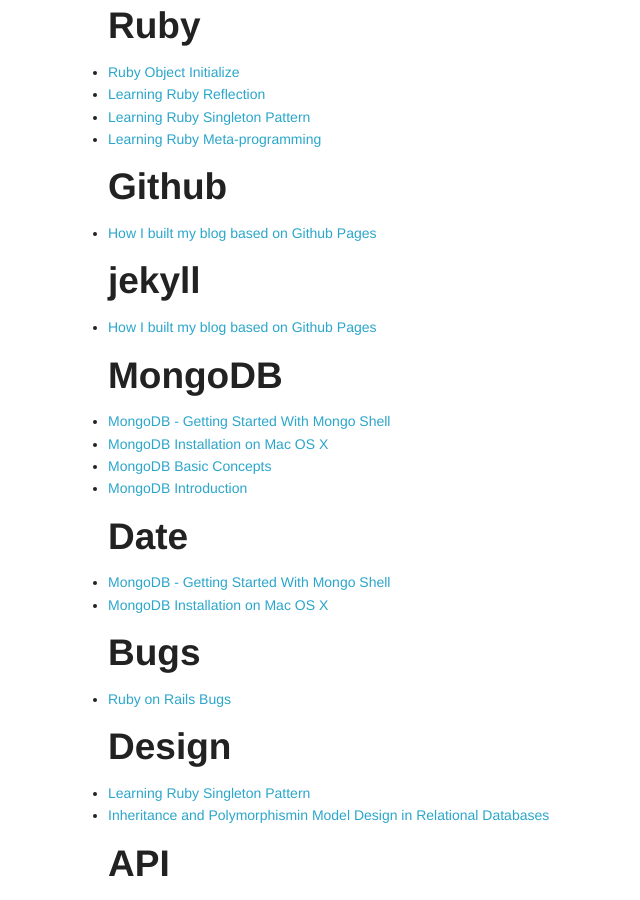
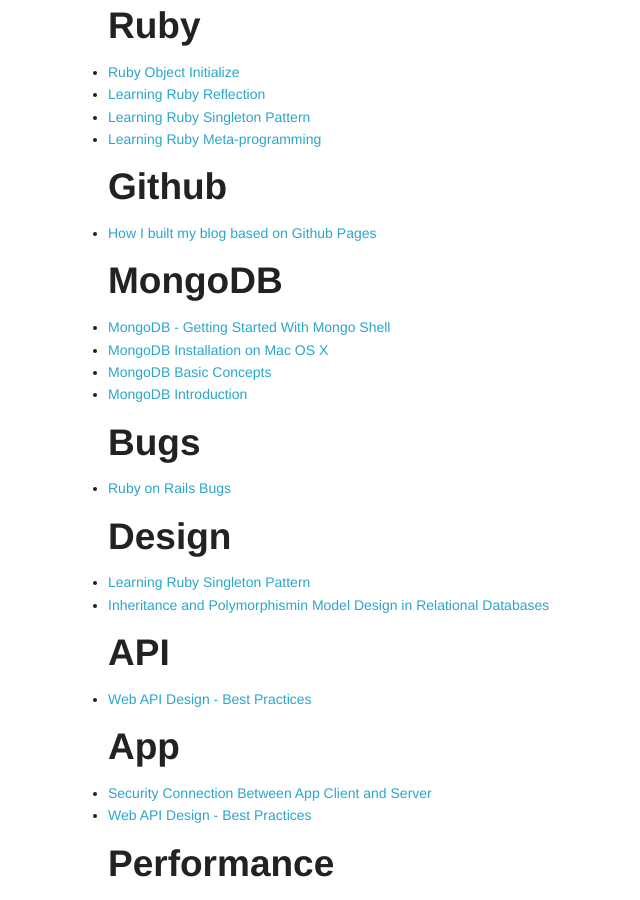
Before and after one commit to manageyp/manageyp.github.com, a Jekyll site: the page built from categories.html, in a window 1280 px wide and 900 px high, scrolled down 425 px. Shown: the whole window, without its empty margins (77-717 px from the left). Built offline with Jekyll 4.4.1, drawn with Linux system fonts in a browser that asks for light colours; nearby versions of some CDN libraries.

Commit message:
[Change] blog article tags

```diff
--- a/_posts/2012-12-23-how-i-built-my-blog.html
+++ b/_posts/2012-12-23-how-i-built-my-blog.html
@@ -3,7 +3,7 @@ layout: post
 title: How I built my blog based on Github Pages
 description: How I built my blog based on Github Pages, using jekyll.
 categories: Github
-tags: Github jekyll
+tags: Github
 record_on: 2012-12-23
 ---
 <p>A lot of my friends use Github to host their blogs, such as <a href="http://stormzhang.github.com/" target="_blank">Storm</a>, <a href="http://ryancheung.me/" target="_blank">Ryan</a>, as well as <a href="http://zhouguangming.github.com/" target="_blank">Guangming</a>. Recently, I figured out the details to build one, all by myself. I thought I would write a post about it.
--- a/_posts/2013-01-02-mongodb-installation-on-mac-os-x.html
+++ b/_posts/2013-01-02-mongodb-installation-on-mac-os-x.html
@@ -3,7 +3,7 @@ layout: post
 title: MongoDB Installation on Mac OS X
 description: MongoDB Installation on Mac OS X
 categories: MongoDB
-tags: Date MongoDB
+tags: MongoDB
 record_on: 2013-01-02
 ---
 <p>
--- a/_posts/2013-01-03-getting-started-with-mongo-shell.html
+++ b/_posts/2013-01-03-getting-started-with-mongo-shell.html
@@ -3,7 +3,7 @@ layout: post
 title: MongoDB - Getting Started With Mongo Shell
 description: MongoDB - Getting Started With Mongo Shell
 categories: MongoDB
-tags: Date MongoDB
+tags: MongoDB
 record_on: 2013-01-03
 ---
 <p>
```
